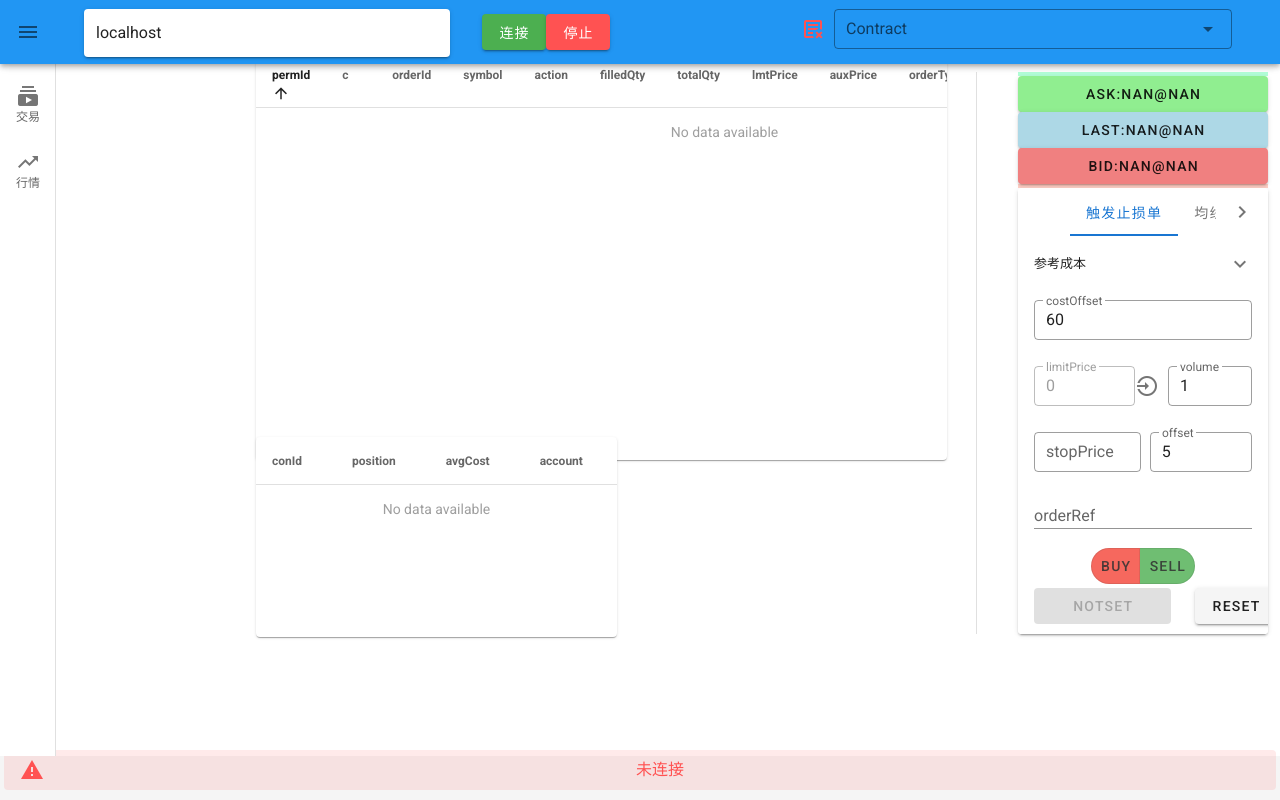
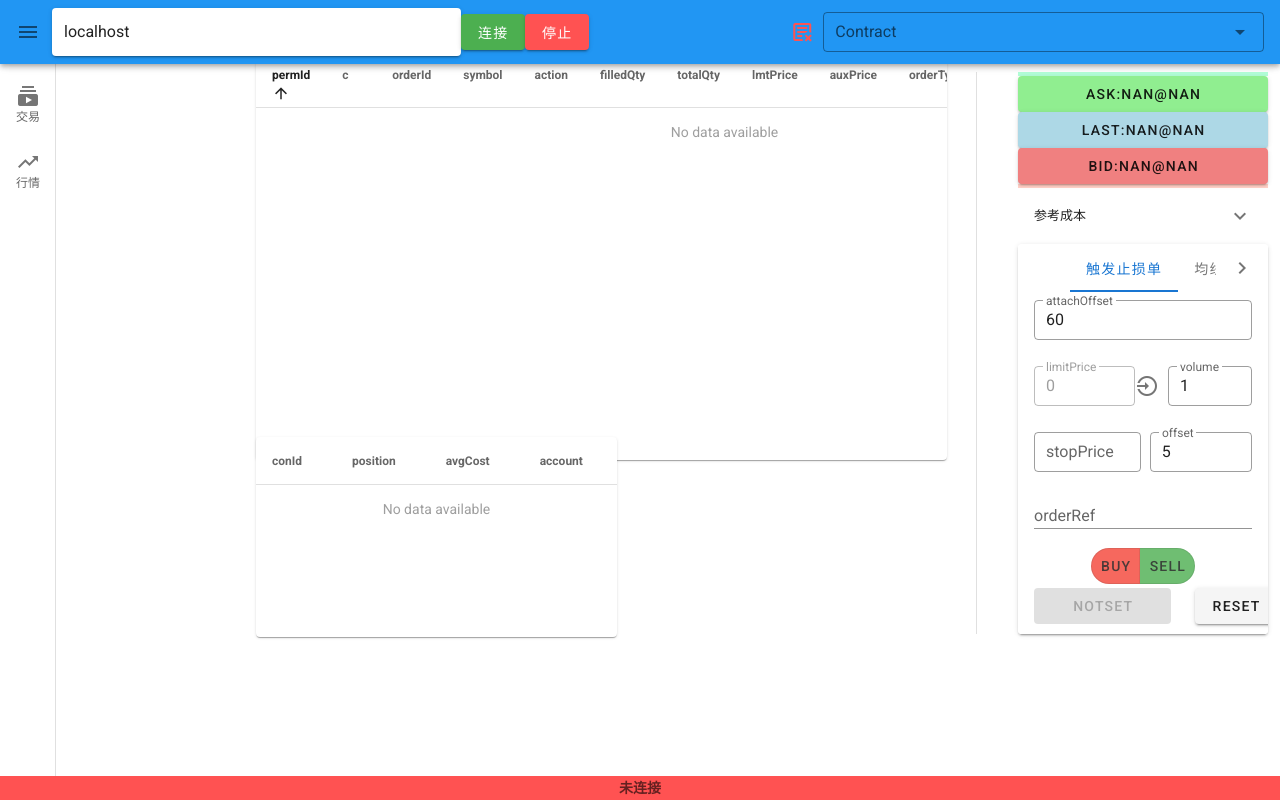
Before and after one commit to hadrianl/ib-client, a Vue app in the folder ib-visual-frontend/: page / in a window 1280 px wide. Built offline with nearby package versions, Linux system fonts and the light colour scheme.

Commit message:
separate the cost reference from order component

```diff
--- a/ib-visual-frontend/src/App.vue
+++ b/ib-visual-frontend/src/App.vue
@@ -29,13 +29,13 @@
       v-model="hostname"
       placeholder="backend hostname"
       :disabled=noedit
-      class="mt-8 pa-8"
+      hide-details="auto"
       solo
       single-line />
       <v-btn color="success" @click.stop=connectBackendWS>连接</v-btn>
       <v-btn color="error" @click.stop=stopBackendWS>停止</v-btn>
       <v-spacer />
-      <ContractItem class="mt-5 pa-8"></ContractItem>
+      <ContractItem></ContractItem>
     </v-app-bar>
     <v-content>
         <router-view></router-view>
@@ -55,19 +55,19 @@
       @click="snackbar.isShow = false">Close</v-btn>
 
     </v-snackbar>
-    <v-footer app>
-      <v-row
-      align="center"
-      justify="center">
-        <v-alert
-        width="100%"
-        dense
-        text
-        class="text-center"
-        :type="isConnect?'success':'error'">
-        {{isConnect?"已连接":"未连接"}}</v-alert>
-      </v-row>
 
+    <v-footer app value='fixed' padless>
+      <v-col
+      class='ma-0 pa-0'
+      cols="12">
+        <v-system-bar
+        :color="isConnect?'success':'error'"
+        >
+          <v-spacer></v-spacer>
+          <span><strong>{{isConnect?"已连接":"未连接"}}</strong></span>
+          <v-spacer></v-spacer>
+        </v-system-bar>
+      </v-col>
     </v-footer>
   </v-app>
 
--- a/ib-visual-frontend/src/components/ContractItem.vue
+++ b/ib-visual-frontend/src/components/ContractItem.vue
@@ -20,6 +20,7 @@
         dense
         outlined
         clearable
+        hide-details="auto"
         return-object>
             <template v-slot:prepend>
                 <v-icon
--- /dev/null
+++ b/ib-visual-frontend/src/components/CostRef.vue
@@ -0,0 +1,65 @@
+<template>
+    <v-list dense>
+            <v-list-group :value="false">
+                <template v-slot:activator>
+                    <v-list-item-content>
+                        <v-list-item-title>参考成本</v-list-item-title>
+                    </v-list-item-content>
+                </template>
+                <v-list-item-group v-model="cost">
+                    <v-list-item :value="openCost" @click="costRefClick(openCost)">
+                        参考开仓成本：{{ openCost[1] }}@{{ parseInt(openCost[1]!=0?openCost[0]/openCost[1]:openCost[0]) }}
+                    </v-list-item>
+                    <v-list-item :value="sessionCost" @click="costRefClick(sessionCost)">
+                        参考会话成本：{{ sessionCost[1] }}@{{ parseInt(sessionCost[1]!=0?sessionCost[0]/sessionCost[1]:sessionCost[0]) }}
+                    </v-list-item>
+                    <v-list-item :value="totalCost" @click="costRefClick(totalCost)">
+                        参考总成本  ：{{ totalCost[1] }}@{{ parseInt(totalCost[1]!=0?totalCost[0]/totalCost[1]:totalCost[0]) }}
+                    </v-list-item>
+                </v-list-item-group>
+            </v-list-group>
+        </v-list>
+</template>
+<script>
+export default {
+    data() {
+        return {
+            cost: null,
+        }
+    },
+    computed: {
+        contract() {
+            return this.$store.state.currentContract
+        },
+        openCost() {
+            return this.$store.getters.currentOpenCost
+        },
+        sessionCost() {
+            return this.$store.getters.currentSessionCost
+        },
+        totalCost() {
+            return this.$store.getters.currentTotalCost
+        },
+    },
+    watchs: {
+    },
+    methods: {
+        costRefClick(cost) {
+            if(!cost || !cost[1]){
+                this.$bus.$emit('notice', {
+                    color: 'error',
+                    title: 'Set Order Ref failed!',
+                    content: "无法参考0持仓设置止损单",
+                    timeout: 4000
+                })
+                // this.cost = null
+                return
+            }
+
+            console.log(cost)
+
+            this.$bus.$emit('costReference', cost)
+        }
+    },
+}
+</script>
--- a/ib-visual-frontend/src/components/OrderTable/StopLossOrder.vue
+++ b/ib-visual-frontend/src/components/OrderTable/StopLossOrder.vue
@@ -1,30 +1,10 @@
 <template>
     <v-form v-model="valid">
         <v-list dense>
-            <v-list-group :value="false">
-                <template v-slot:activator>
-                    <v-list-item-content>
-                        <v-list-item-title>参考成本</v-list-item-title>
-                    </v-list-item-content>
-                </template>
-                <v-list-item-group v-model="cost">
-                    <v-list-item :value="openCost">
-                        参考开仓成本：{{ openCost[1] }}@{{ parseInt(openCost[1]!=0?openCost[0]/openCost[1]:openCost[0]) }}
-                    </v-list-item>
-                    <v-list-item :value="sessionCost">
-                        参考会话成本：{{ sessionCost[1] }}@{{ parseInt(sessionCost[1]!=0?sessionCost[0]/sessionCost[1]:sessionCost[0]) }}
-                    </v-list-item>
-                    <v-list-item :value="totalCost">
-                        参考总成本  ：{{ totalCost[1] }}@{{ parseInt(totalCost[1]!=0?totalCost[0]/totalCost[1]:totalCost[0]) }}
-                    </v-list-item>
-                </v-list-item-group>
-            </v-list-group>
-        </v-list>
-        <v-list dense>
             <v-list-item>
                 <v-text-field
-                v-model="costOffset"
-                label="costOffset"
+                v-model="attachOffset"
+                label="attachOffset"
                 type="number"
                 outlined
                 dense></v-text-field>
@@ -94,9 +74,6 @@
 </template>
 <script>
 import {Order} from '../../plugins/datastructure.js'
-// import ContractItem from '../ContractItem.vue'
-// import ContractItemVue from '../ContractItem.vue'
-// const patt = /^([A-Z]{3,})(\d{4})$/i
 export default {
     components:{
         // ContractItem
@@ -108,8 +85,8 @@ export default {
                 stopPrice: "",
                 offset: "5",
                 orderRef: "",
-                costOffset: "60",
-                cost: null,
+                attachOffset: "60",
+                attachPrice: "",
                 priceRules: [
                     v => v > 0,
                 ],
@@ -120,16 +97,23 @@ export default {
         },
     mounted() {
         this.$bus.$on('attachPrice', this.setOrderBaseOnAttachPrice)
+        this.$bus.$on('costReference', this.setOrderBaseOnCost)
     },
     watch: {
-        cost(val) {
-            if (val) {
-                this.setOrderBaseOnCost(val)
+        attachOffset(nVal) {
+            // console.log(nVal)
+            // console.log(oVal)
+            if (!(this.attachPrice&&nVal)) {
+                return
             }
-        },
-        costOffset() {
-            if (this.cost) {
-                this.setOrderBaseOnCost(this.cost)
+            switch(this.action) {
+                case 'BUY':
+                    this.stopPrice = this.attachPrice + nVal
+                    break
+                case 'SELL':
+                    this.stopPrice = this.attachPrice - nVal
+                    break
+                default:
             }
         }
     },
@@ -149,18 +133,10 @@ export default {
         contract() {
             return this.$store.state.currentContract
         },
-        openCost() {
-            return this.$store.getters.currentOpenCost
-        },
-        sessionCost() {
-            return this.$store.getters.currentSessionCost
-        },
-        totalCost() {
-            return this.$store.getters.currentTotalCost
-        },
     },
     beforeDestroy() {
         this.$bus.$off('attachPrice', this.setOrderBaseOnAttachPrice)
+        this.$bus.$off('costReference', this.setOrderBaseOnCost)
 	},
     methods: {
         insertOrder() {
@@ -210,27 +186,18 @@ export default {
 
 
         },
-        setOrderBaseOnCost(cost){
+        setOrderBaseOnCost(cost) {
             console.log(cost)
-            if(!cost[1]){
-                this.$bus.$emit('notice', {
-                    color: 'error',
-                    title: 'Set Order Ref failed!',
-                    content: "无法参考0持仓设置止损单",
-                    timeout: 4000
-                })
-                this.cost = null
-                return
-            }
-
             this.volume = Math.abs(cost[1])
-            const avgCost = parseInt(cost[0]/cost[1])
-            const costOffset = parseInt(this.costOffset)
-            this.stopPrice = cost[1]>0? avgCost - costOffset:avgCost + costOffset
+            this.attachPrice = cost[0]/cost[1]
+            const avgCost = parseInt(this.attachPrice)
+            const attachOffset = parseInt(this.attachOffset)
+            this.stopPrice = cost[1]>0? avgCost - attachOffset:avgCost + attachOffset
             this.action = cost[1]>0?"SELL":"BUY"
             this.orderRef = `sl-${this.volume}@${avgCost}`
         },
         setOrderBaseOnAttachPrice(price) {
+            if(!price) return
             if (!this.action) {
                 this.$bus.$emit('notice', {
                     color: 'error',
@@ -240,18 +207,20 @@ export default {
                 })
                 return
             }
-
-            const costOffset = parseInt(this.costOffset)
-            this.stopPrice = this.action == 'BUY'? price + costOffset: price - costOffset
+            this.attachPrice = price
+            const attachOffset = parseInt(this.attachOffset)
+            this.stopPrice = this.action == 'BUY'? price + attachOffset: price - attachOffset
 
         },
         reset() {
             // this.$refs.contract.currentContract = null
             this.volume = "1"
             this.stopPrice = "0"
-            this.offset = "0"
+            this.offset = "5"
             this.action = undefined
-            this.cost = null
+            this.attachPrice = "0"
+            this.attachOffset = "60"
+            // this.cost = null
         },
 		}
 }
--- a/ib-visual-frontend/src/components/OrderTable/TrailStopOrder.vue
+++ b/ib-visual-frontend/src/components/OrderTable/TrailStopOrder.vue
@@ -1,30 +1,10 @@
 <template>
     <v-form v-model="valid">
         <v-list dense>
-            <v-list-group :value="false">
-                <template v-slot:activator>
-                    <v-list-item-content>
-                        <v-list-item-title>参考成本</v-list-item-title>
-                    </v-list-item-content>
-                </template>
-                <v-list-item-group v-model="cost">
-                    <v-list-item :value="openCost">
-                        参考开仓成本：{{ openCost[1] }}@{{ parseInt(openCost[1]!=0?openCost[0]/openCost[1]:openCost[0]) }}
-                    </v-list-item>
-                    <v-list-item :value="sessionCost">
-                        参考会话成本：{{ sessionCost[1] }}@{{ parseInt(sessionCost[1]!=0?sessionCost[0]/sessionCost[1]:sessionCost[0]) }}
-                    </v-list-item>
-                    <v-list-item :value="totalCost">
-                        参考总成本  ：{{ totalCost[1] }}@{{ parseInt(totalCost[1]!=0?totalCost[0]/totalCost[1]:totalCost[0]) }}
-                    </v-list-item>
-                </v-list-item-group>
-            </v-list-group>
-        </v-list>
-        <v-list dense>
             <v-list-item>
                 <v-text-field
-                v-model="costOffset"
-                label="costOffset"
+                v-model="attachOffset"
+                label="attachOffset"
                 type="number"
                 :rules="offsetRules"
                 outlined
@@ -113,7 +93,8 @@ export default {
                 action: undefined,
 				volume: "1",
                 priceTick: 1,
-                costOffset: "60",
+                attachPrice: "0",
+                attachOffset: "60",
                 cost: null,
                 trailStopPrice: "0",
                 trailAmount: "0",
@@ -129,16 +110,25 @@ export default {
         },
     mounted() {
         this.$bus.$on('attachPrice', this.setOrderBaseOnAttachPrice)
+        this.$bus.$on('costReference', this.setOrderBaseOnCost)
     },
     watch: {
-        cost(val) {
-            if (val) {
-                this.setOrderBaseOnCost(val)
+        attachOffset(nVal) {
+            // console.log(nVal)
+            // console.log(oVal)
+            if (!(this.attachPrice&&nVal)) {
+                return
             }
-        },
-        costOffset() {
-            if (this.cost) {
-                this.setOrderBaseOnCost(this.cost)
+            switch(this.action) {
+                case 'BUY':
+                    this.trailStopPrice = this.attachPrice + nVal
+                    this.trailAmount = this.attachOffset
+                    break
+                case 'SELL':
+                    this.trailStopPrice = this.attachPrice - nVal
+                    this.trailAmount = this.attachOffset
+                    break
+                default:
             }
         }
     },
@@ -146,18 +136,10 @@ export default {
         contract() {
             return this.$store.state.currentContract
         },
-        openCost() {
-            return this.$store.getters.currentOpenCost
-        },
-        sessionCost() {
-            return this.$store.getters.currentSessionCost
-        },
-        totalCost() {
-            return this.$store.getters.currentTotalCost
-        },
     },
     beforeDestroy() {
         this.$bus.$off('attachPrice', this.setOrderBaseOnAttachPrice)
+        this.$bus.$off('costReference', this.setOrderBaseOnCost)
 	},
     methods: {
         insertOrder() {
@@ -201,27 +183,17 @@ export default {
 
         },
         setOrderBaseOnCost(cost){
-            console.log(cost)
-            if(!cost[1]){
-                this.$bus.$emit('notice', {
-                    color: 'error',
-                    title: 'Set Order Ref failed!',
-                    content: "无法参考0持仓设置止损单",
-                    timeout: 4000
-                })
-                this.cost = null
-                return
-            }
-
             this.volume = Math.abs(cost[1])
-            const avgCost = parseInt(cost[0]/cost[1])
-            const costOffset = parseInt(this.costOffset)
-            this.trailStopPrice = cost[1]>0? avgCost - costOffset:avgCost + costOffset
-            this.trailAmount = this.costOffset
+            this.attachPrice = cost[0]/cost[1]
+            const avgCost = parseInt(this.attachPrice)
+            const attachOffset = parseInt(this.attachOffset)
+            this.trailStopPrice = cost[1]>0? avgCost - attachOffset:avgCost + attachOffset
+            this.trailAmount = this.attachOffset
             this.action = cost[1]>0?"SELL":"BUY"
             this.orderRef = `trailsl-${this.volume}@${avgCost}`
         },
         setOrderBaseOnAttachPrice(price) {
+            if(!price) return
             if (!this.action) {
                 this.$bus.$emit('notice', {
                     color: 'error',
@@ -232,9 +204,10 @@ export default {
                 return
             }
 
-            const costOffset = parseInt(this.costOffset)
-            this.trailStopPrice = this.action == 'BUY'? price + costOffset: price - costOffset
-            this.trailAmount = costOffset
+            this.attachPrice = price
+            const attachOffset = parseInt(this.attachOffset)
+            this.trailStopPrice = this.action == 'BUY'? price + attachOffset: price - attachOffset
+            this.trailAmount = attachOffset
             this.orderRef = `trailsl-${this.volume}@${price}`
         },
         reset() {
@@ -243,7 +216,8 @@ export default {
             this.lmtPriceOffset = "0"
             this.trailAmount = "0"
             this.action = undefined
-            this.costOffset = "60"
+            this.attachPrice = ""
+            this.attachOffset = "60"
         },
 		}
 }
--- a/ib-visual-frontend/src/views/MainChart.vue
+++ b/ib-visual-frontend/src/views/MainChart.vue
@@ -13,6 +13,7 @@
 			<v-divider :inset="false" vertical></v-divider>
 			<v-col cols="3">
 				<OrderBook />
+				<CostRef />
 				<PlaceOrderTab />
 			</v-col>
 		</v-row>
@@ -24,6 +25,7 @@ import TradeTable from '../components/TradeTable.vue'
 import PlaceOrderTab from '../components/PlaceOrderTab.vue'
 import PositionTable from '../components/PositionTable.vue'
 import OrderBook from '../components/OrderBook.vue'
+import CostRef from '../components/CostRef.vue'
 // import ContractItem from '../components/ContractItem.vue'
 
 export default {
@@ -33,6 +35,7 @@ export default {
 		TradeTable,
 		PlaceOrderTab,
 		OrderBook,
+		CostRef,
 		// BarChart,
 		},
 	computed: {
```
